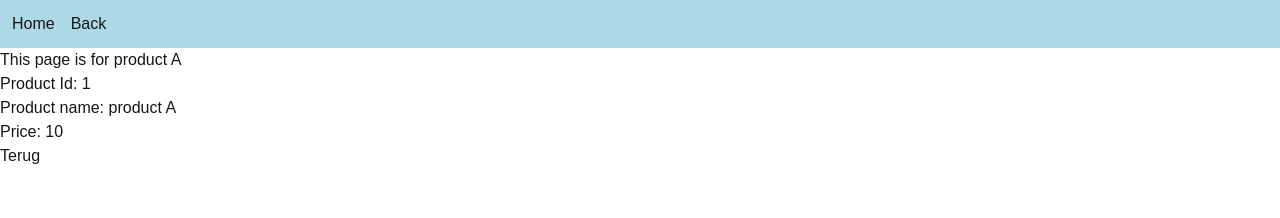
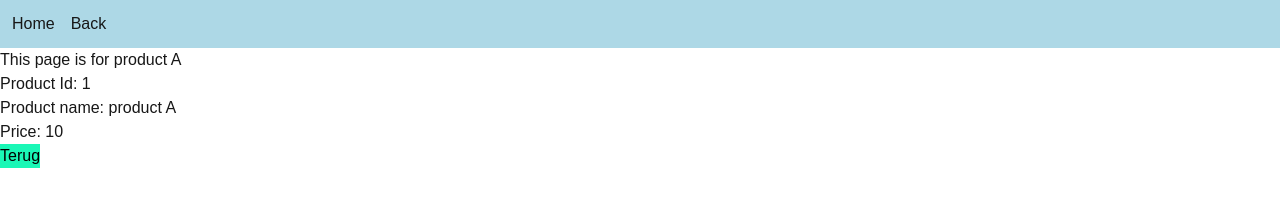
Before and after one commit to Lightningcurl/unierp, a Next.js app: page /productList/1 in a window 1280 px wide. Shown: the top 218 px of the page. Built offline with nearby package versions, Linux system fonts and the light colour scheme.

Commit message:
added the button component, and fixed the layout page to prevent hydration

```diff
--- a/app/productList/[id]/page.tsx
+++ b/app/productList/[id]/page.tsx
@@ -5,6 +5,7 @@ import Link from "next/link";
 
 import {products} from "@/app/productList/page"
 import { use } from "react";
+import { Button } from "@/components/Button";
 
 
 export default function ProductPage({ params }: { params: Promise<{ id: string }> }) {
@@ -35,7 +36,7 @@ export default function ProductPage({ params }: { params: Promise<{ id: string }
                     </tr>
                 </tbody>
             </table>
-            <Link href={"/productList"}>Terug</Link>
+            <Link href={"/productList"}><Button variant="primary">Terug </Button></Link>
 
         </div>
     );
--- a/app/productList/layout.tsx
+++ b/app/productList/layout.tsx
@@ -2,14 +2,12 @@ import Link from "next/link";
 
 export default function RootLayout({ children }: { children: React.ReactNode }) {
   return (
-    <html>
-      <body>
-        <nav style={{ display: "flex", gap: "16px", padding: "12px", backgroundColor: "lightblue"}}>
-          <Link href="/">Home</Link>
-          <Link href="/productList">Back</Link>
-        </nav>
-        {children}
-      </body>
-    </html>
+    <>
+      <nav style={{ display: "flex", gap: "16px", padding: "12px", backgroundColor: "lightblue"}}>
+        <Link href="/">Home</Link>
+        <Link href="/productList">Back</Link>
+      </nav>
+      {children}
+    </>
   );
 }
--- /dev/null
+++ b/components/Button.tsx
@@ -0,0 +1,18 @@
+import React from "react";
+
+type Props = {
+    children: React.ReactNode
+    variant: "primary" | "secondary" | "destructive" | "loading" | "disabled";
+}
+
+const variantStyles = {
+  primary: "bg-[#1AF7B6] text-black",
+  secondary: "bg-transparent text-[#1AF7B6] border border-[#1AF7B6]",
+  destructive: "bg-red-600 text-white",
+  loading: "bg-blue-300 text-white cursor-wait",
+  disabled: "bg-gray-100 text-gray-400 cursor-not-allowed",
+};
+
+export function Button({ children,variant }: Props) {
+  return <button className={variantStyles[variant]}>{children}</button>;
+}
```
